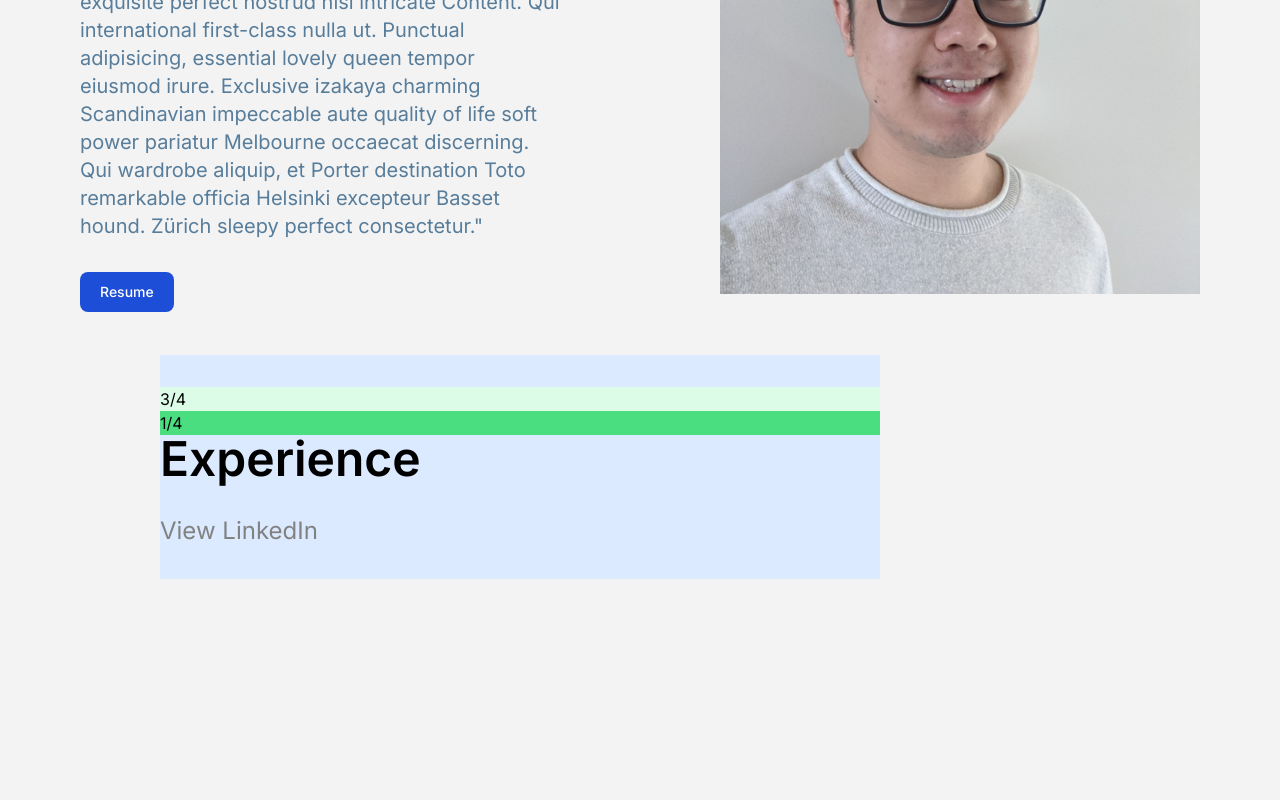
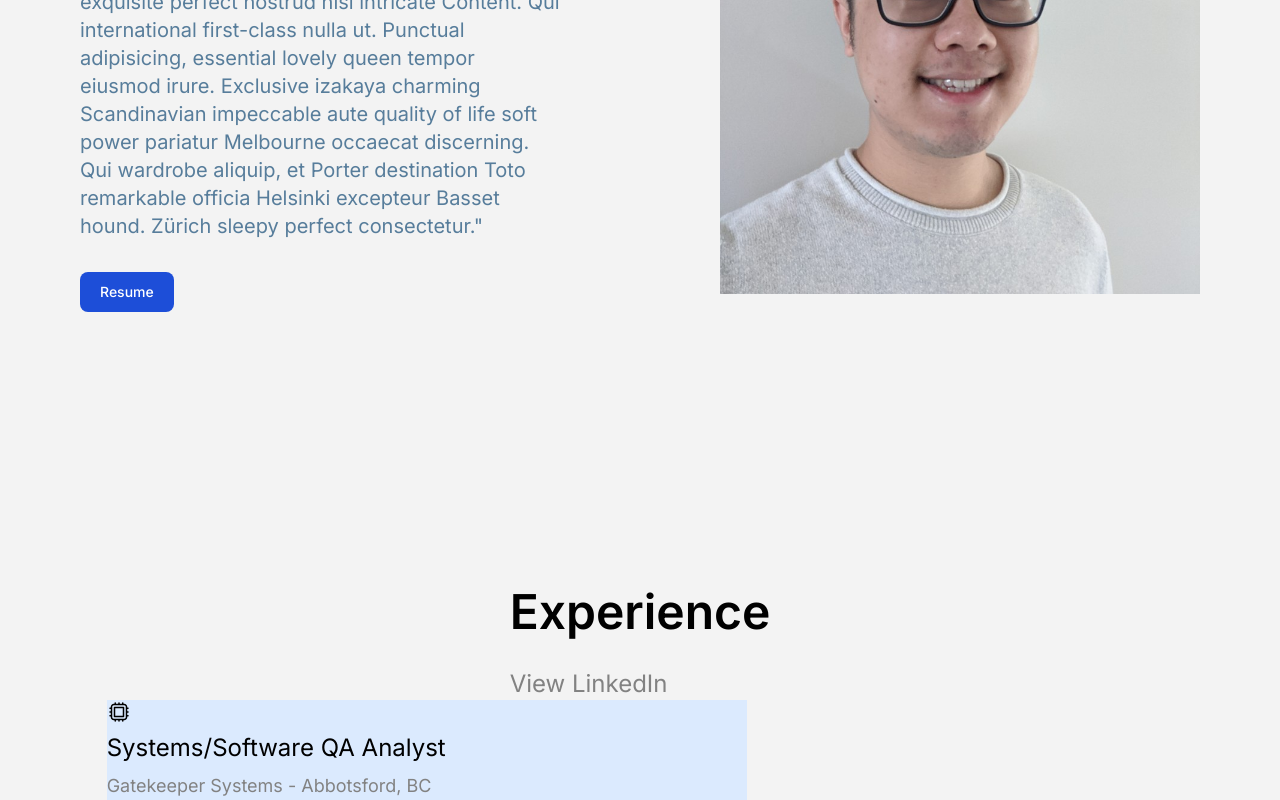
Before and after one commit to brianthtsou/brianthtsou.github.io, a React (Vite) app: page / in a window 1280 px wide. Shown: the part 340-1140 px from the top of the page. Before the commit the page ends 919 px from the top, so only its background shows below. Built offline with nearby package versions, Linux system fonts and the light colour scheme.

Commit message:
make about page full screen, start layout for experience page

```diff
--- a/src/pages/About.tsx
+++ b/src/pages/About.tsx
@@ -2,6 +2,7 @@ import headshot from "../assets/headshot.jpg";
 
 function About() {
   return (
+    <div className="h-screen">
       <div className="about-page grid grid-cols-1 sm:grid-cols-2 items-stretch gap-y-8 sm:gap-y-0">
         <div className="rounded w-full sm:w-3/4 mx-auto h-auto">
           <div className="space-y-8 px-8 sm:px-0">
@@ -11,13 +12,14 @@ function About() {
             </p>
             <p className="text-custom-blue-text text-xl">
               "Excepteur efficient emerging, minim veniam anim aute carefully
-            curated Ginza conversation exquisite perfect nostrud nisi intricate
-            Content. Qui international first-class nulla ut. Punctual
-            adipisicing, essential lovely queen tempor eiusmod irure. Exclusive
-            izakaya charming Scandinavian impeccable aute quality of life soft
-            power pariatur Melbourne occaecat discerning. Qui wardrobe aliquip,
-            et Porter destination Toto remarkable officia Helsinki excepteur
-            Basset hound. Zürich sleepy perfect consectetur."
+              curated Ginza conversation exquisite perfect nostrud nisi
+              intricate Content. Qui international first-class nulla ut.
+              Punctual adipisicing, essential lovely queen tempor eiusmod irure.
+              Exclusive izakaya charming Scandinavian impeccable aute quality of
+              life soft power pariatur Melbourne occaecat discerning. Qui
+              wardrobe aliquip, et Porter destination Toto remarkable officia
+              Helsinki excepteur Basset hound. Zürich sleepy perfect
+              consectetur."
             </p>
             <div className="text-center sm:text-left">
               <button
@@ -37,6 +39,7 @@ function About() {
           ></img>
         </div>
       </div>
+    </div>
   );
 }
 
--- a/src/pages/Experience.tsx
+++ b/src/pages/Experience.tsx
@@ -30,16 +30,42 @@ function FlexItem({ children, spacingClass, visualClass }: FlexItemProps) {
 
 function Experience() {
   return (
-    <div className="experience-page flex flex-row gap-y-8 sm:gap-y-0">
-      <div className="rounded w-full sm:w-3/4 mx-auto h-auto">
-        <FlexItem spacingClass="py-8" visualClass="bg-blue-100">
-          <div className="basis-3/4 bg-green-100">3/4</div>
-          <div className="basis-1/4 bg-green-400">1/4</div>
-          <div className="space-y-8 sm:px-0">
+    <div>
+      <div className="flex justify-center items-center">
+        {" "}
+        <div className="grid grid-cols-1 place-items-center">
+          {" "}
+          {/* Use grid-cols-1 if you want a single column layout */}
+          <div className="space-y-8">
             <h1 className="text-5xl font-semibold">Experience</h1>
             <p className="text-custom-grey-text text-2xl">View LinkedIn</p>
           </div>
-        </FlexItem>
+        </div>
+      </div>
+      {/* 2nd row */}
+      <div className="grid grid-cols-3 place-items-center">
+        <GridItem spacingClass="col-span-2" visualClass="bg-blue-100">
+          <svg
+            xmlns="http://www.w3.org/2000/svg"
+            fill="none"
+            viewBox="0 0 24 24"
+            stroke-width="1.5"
+            stroke="currentColor"
+            className="size-6 mb-2"
+          >
+            <path
+              stroke-linecap="round"
+              stroke-linejoin="round"
+              d="M8.25 3v1.5M4.5 8.25H3m18 0h-1.5M4.5 12H3m18 0h-1.5m-15 3.75H3m18 0h-1.5M8.25 19.5V21M12 3v1.5m0 15V21m3.75-18v1.5m0 15V21m-9-1.5h10.5a2.25 2.25 0 0 0 2.25-2.25V6.75a2.25 2.25 0 0 0-2.25-2.25H6.75A2.25 2.25 0 0 0 4.5 6.75v10.5a2.25 2.25 0 0 0 2.25 2.25Zm.75-12h9v9h-9v-9Z"
+            />
+          </svg>
+          <div className="space-y-2 px-8 sm:px-0">
+            <h1 className="text-2xl">Systems/Software QA Analyst</h1>
+            <p className="text-custom-grey-text text-lg">
+              Gatekeeper Systems - Abbotsford, BC
+            </p>
+          </div>
+        </GridItem>
       </div>
     </div>
   );
```
Lines whose indentation alone changed are shown as unchanged.
